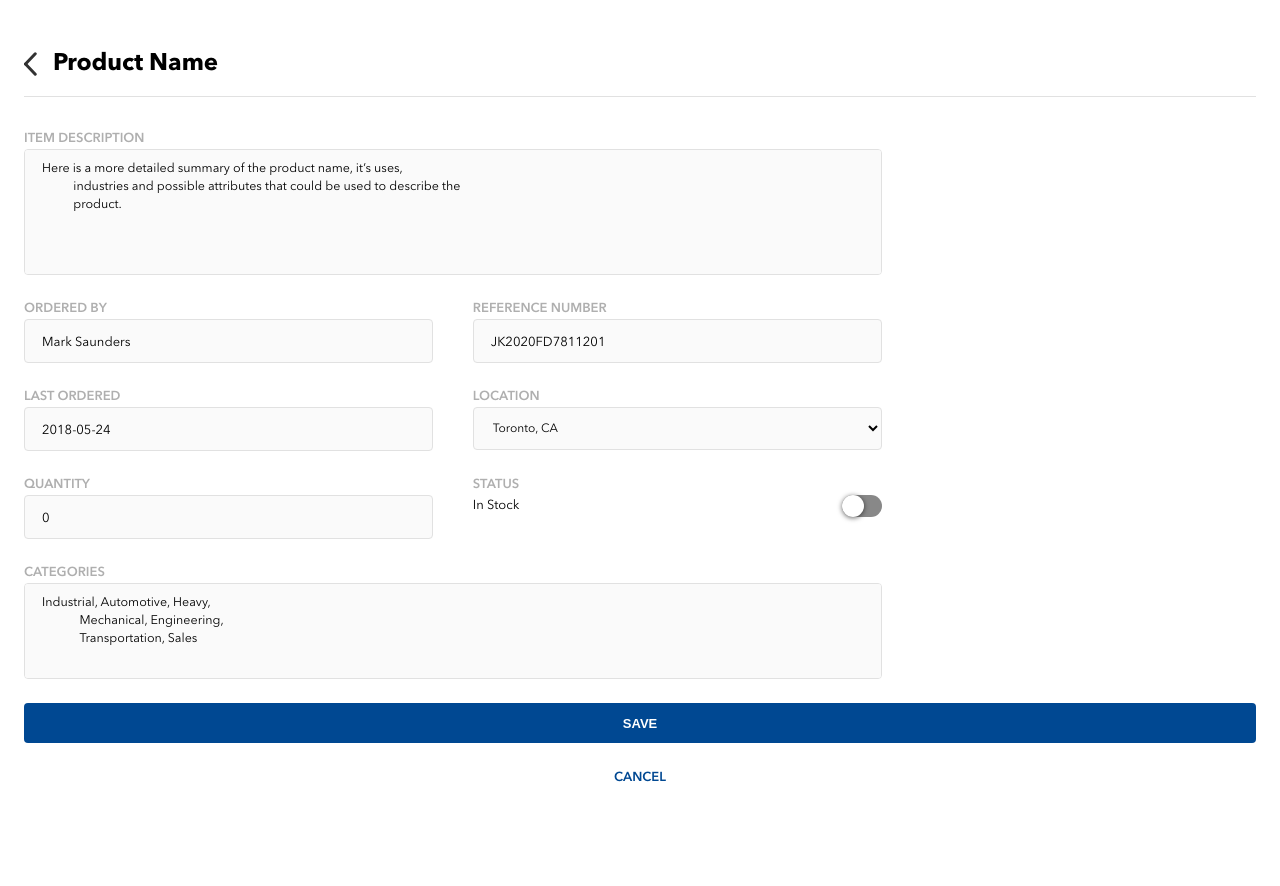
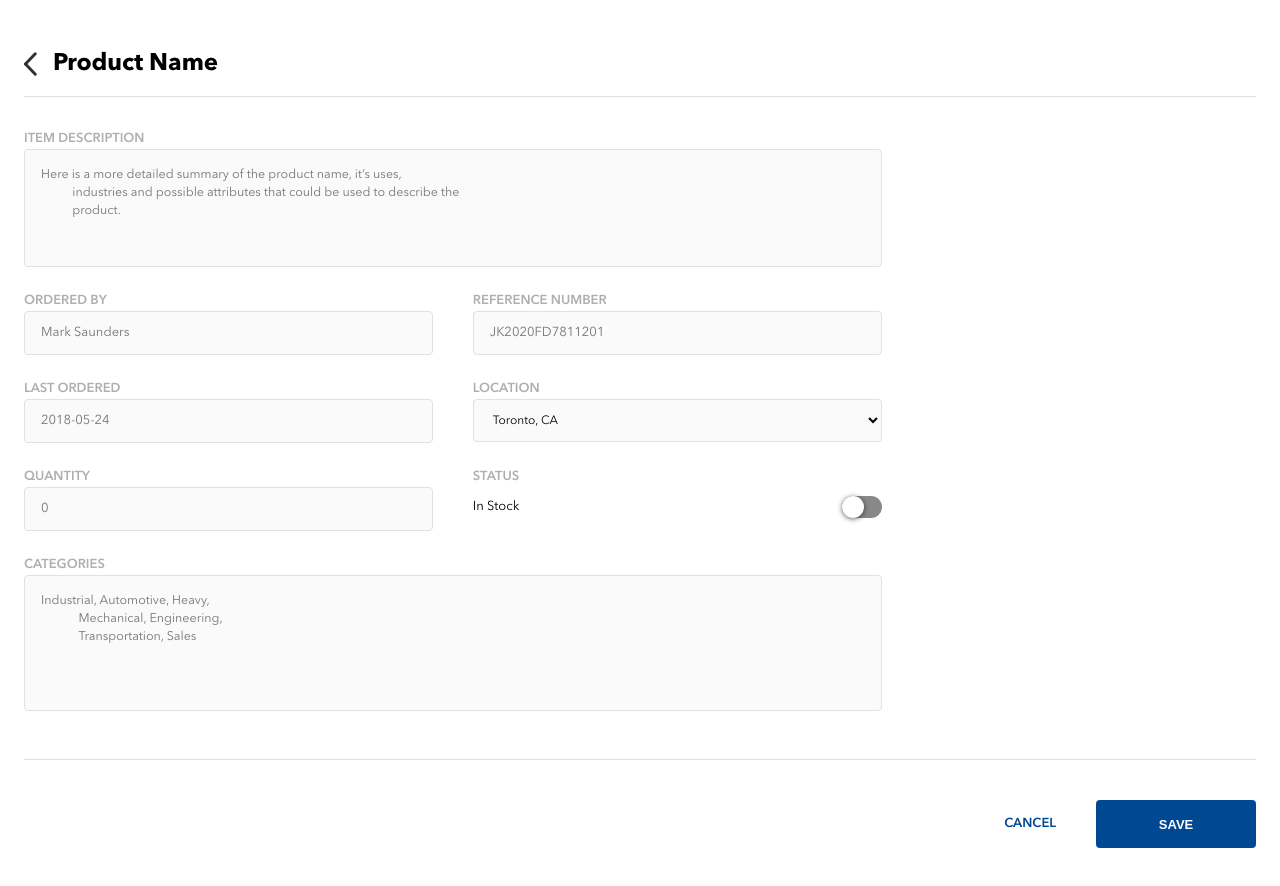
Before and after one commit to mkimsing/Instock, a React (Create React App) app in the folder client/: page / in a window 1280 px wide. Before the commit the page ends 813 px from the top, so only its background shows below. Built offline with nearby package versions, Linux system fonts and the light colour scheme.

Commit message:
completed inventory detail page diving deeper

```diff
--- a/client/src/components/InventoryDetailComponent.js
+++ b/client/src/components/InventoryDetailComponent.js
@@ -20,17 +20,18 @@ export default class InventoryDetailComponent extends Component {
           <img src={BackArrow} />
           <h1>Product Name</h1>
         </div>
+        <div>
           <form className="form">
-          <div className="form--flex">
+            <div className="form--flex form__description">
               ITEM DESCRIPTION
               <textarea
-              rows="8"
+                rows="5"
                 placeholder="Here is a more detailed summary of the product name, it’s uses,
           industries and possible attributes that could be used to describe the
           product."
               />
             </div>
-          <div>
+            <aside>
               <div className="form__row--flex">
                 <div className="form--flex form__margin--right">
                   ORDERED BY
@@ -63,8 +64,6 @@ export default class InventoryDetailComponent extends Component {
                 <div className="form--flex">
                   STATUS
                   <div className="form__stock">
-                  {/* <div className="form__stock--flex">
-                    <div className="toggle__button--flex"> */}
                     <span className="form__stock-text">In Stock</span>
                     <label className="form__toggle-button">
                       <Switch
@@ -79,24 +78,27 @@ export default class InventoryDetailComponent extends Component {
                         boxShadow="0px 1px 5px rgba(0, 0, 0, 0.6)"
                       />
                     </label>
-                  {/* </div>
-                  </div> */}
                   </div>
                 </div>
               </div>
-          </div>
-          <div className="form--flex">
+
+              <div className="form--flex form__categories--margin">
                 CATEGORIES
                 <textarea
+                  id="categories"
                   rows="6"
                   placeholder="Industrial, Automotive, Heavy,
             Mechanical, Engineering,
             Transportation, Sales"
                 />
               </div>
+            </aside>
           </form>
+        </div>
+        <div className="buttons">
           <button>SAVE</button>
           <div className="cancel-button">CANCEL</div>
+        </div>
       </div>
     );
   }
--- a/client/src/styles/App.css
+++ b/client/src/styles/App.css
@@ -118,76 +118,19 @@ body h5 {
   resize: none;
 }
 
-.product-detail-page--margin .form textarea::-webkit-input-placeholder {
-  color: black;
-  padding-left: 15px;
-  padding-top: 8px;
+.product-detail-page--margin .form textarea {
   line-height: 18px;
-  width: 72vw;
   font-size: 12.5px;
   font-family: AvenirNext;
-}
-
-.product-detail-page--margin .form textarea:-ms-input-placeholder {
-  color: black;
-  padding-left: 15px;
-  padding-top: 8px;
-  line-height: 18px;
-  width: 72vw;
-  font-size: 12.5px;
-  font-family: AvenirNext;
-}
-
-.product-detail-page--margin .form textarea::-ms-input-placeholder {
-  color: black;
-  padding-left: 15px;
-  padding-top: 8px;
-  line-height: 18px;
-  width: 72vw;
-  font-size: 12.5px;
-  font-family: AvenirNext;
-}
-
-.product-detail-page--margin .form textarea::placeholder {
-  color: black;
-  padding-left: 15px;
-  padding-top: 8px;
-  line-height: 18px;
-  width: 72vw;
-  font-size: 12.5px;
-  font-family: AvenirNext;
-}
-
-.product-detail-page--margin .form input::-webkit-input-placeholder {
-  color: black;
-  padding-left: 15px;
-  font-size: 13px;
-  font-family: AvenirNext;
-}
-
-.product-detail-page--margin .form input:-ms-input-placeholder {
-  color: black;
-  padding-left: 15px;
-  font-size: 13px;
-  font-family: AvenirNext;
-}
-
-.product-detail-page--margin .form input::-ms-input-placeholder {
-  color: black;
-  padding-left: 15px;
-  font-size: 13px;
-  font-family: AvenirNext;
-}
-
-.product-detail-page--margin .form input::placeholder {
-  color: black;
-  padding-left: 15px;
-  font-size: 13px;
-  font-family: AvenirNext;
+  padding: 16px 37px 10px 16px;
 }
 
 .product-detail-page--margin .form input {
+  font-size: 13px;
+  font-family: AvenirNext;
   height: 40px;
+  padding-left: 16px;
+  padding-right: 16px;
 }
 
 .product-detail-page--margin .form__city {
@@ -265,6 +208,12 @@ body h5 {
     display: -ms-flexbox;
     display: flex;
   }
+  .product-detail-page--margin .form textarea {
+    padding-right: 114px;
+  }
+  .product-detail-page--margin .form #categories {
+    margin-bottom: 0px;
+  }
   .product-detail-page--margin .form__row--flex {
     display: -webkit-box;
     display: -ms-flexbox;
@@ -280,11 +229,67 @@ body h5 {
   .product-detail-page--margin .form__stock {
     margin-top: 0px;
     margin-bottom: 0px;
+    height: 40px;
+    -webkit-box-align: center;
+        -ms-flex-align: center;
+            align-items: center;
   }
   .product-detail-page--margin .form .toggle__button--flex {
     display: -webkit-box;
     display: -ms-flexbox;
     display: flex;
   }
+  .product-detail-page--margin .form .form__categories--margin {
+    margin-bottom: 48px;
+  }
+  .product-detail-page--margin .buttons {
+    display: -webkit-box;
+    display: -ms-flexbox;
+    display: flex;
+    -webkit-box-orient: horizontal;
+    -webkit-box-direction: reverse;
+        -ms-flex-direction: row-reverse;
+            flex-direction: row-reverse;
+    -webkit-box-align: center;
+        -ms-flex-align: center;
+            align-items: center;
+    border-top: 1px #e1e1e1 solid;
+    margin-bottom: 40px;
+    padding-top: 40px;
+  }
+  .product-detail-page--margin .buttons button {
+    height: 48px;
+    width: 160px;
+    margin-left: 40px;
+  }
+  .product-detail-page--margin .buttons .cancel-button {
+    margin-top: 0px;
+    margin-bottom: 0px;
+  }
+}
+
+@media only screen and (min-width: 1440px) {
+  .product-detail-page--margin {
+    margin-right: 180px;
+    margin-left: 180px;
+  }
+  .product-detail-page--margin .form {
+    -webkit-box-orient: horizontal;
+    -webkit-box-direction: normal;
+        -ms-flex-direction: row;
+            flex-direction: row;
+    width: initial;
+    margin-right: 20px;
+  }
+  .product-detail-page--margin .form__description {
+    margin-right: 40px;
+    width: 75vw;
+  }
+  .product-detail-page--margin .form #categories {
+    margin-bottom: 0px;
+  }
+  .product-detail-page--margin .form aside {
+    width: 100%;
+  }
 }
 /*# sourceMappingURL=App.css.map */
--- a/client/src/styles/partials/_inventoryDetailComponent.scss
+++ b/client/src/styles/partials/_inventoryDetailComponent.scss
@@ -35,25 +35,19 @@
       resize: none;
     }
 
-    textarea::placeholder {
-      color: black;
-      padding-left: 15px;
-      padding-top: 8px;
+    textarea {
       line-height: 18px;
-      width: 72vw;
       font-size: 12.5px;
       font-family: AvenirNext;
-    }
-
-    input::placeholder {
-      color: black;
-      padding-left: 15px;
-      font-size: 13px;
-      font-family: AvenirNext;
+      padding: 16px 37px 10px 16px;
     }
 
     input {
+      font-size: 13px;
+      font-family: AvenirNext;
       height: 40px;
+      padding-left: 16px;
+      padding-right: 16px;
     }
 
     &__city {
@@ -120,6 +114,14 @@
       width: 67vw;
       display: flex;
 
+      textarea {
+        padding-right: 114px;
+      }
+
+      #categories {
+        margin-bottom: 0px;
+      }
+
       &__row--flex {
         display: flex;
         width: 100%;
@@ -136,11 +138,61 @@
       &__stock {
         margin-top: 0px;
         margin-bottom: 0px;
+        height: 40px;
+        align-items: center;
       }
 
       .toggle__button--flex {
         display: flex;
       }
+
+      .form__categories--margin {
+        margin-bottom: 48px;
+      }
+    }
+    .buttons {
+      display: flex;
+      flex-direction: row-reverse;
+      align-items: center;
+      border-top: 1px $MERCURY solid;
+      margin-bottom: 40px;
+      padding-top: 40px;
+
+      button {
+        height: 48px;
+        width: 160px;
+        margin-left: 40px;
+      }
+
+      .cancel-button {
+        margin-top: 0px;
+        margin-bottom: 0px;
+      }
     }
   }
 }
+
+@media only screen and (min-width: 1440px) {
+  .product-detail-page--margin {
+    margin-right: 180px;
+    margin-left: 180px;
+
+    .form {
+      flex-direction: row;
+      width: initial;
+      margin-right: 20px;
+
+      &__description {
+        margin-right: 40px;
+        width: 75vw;
+      }
+
+      #categories {
+        margin-bottom: 0px;
+      }
+      aside {
+        width: 100%;
+      }
+    }
+  }
+}
```
Also changed, not shown: 1 other file (tests, documents, lock files or other folders). Lines whose indentation alone changed are shown as unchanged.
